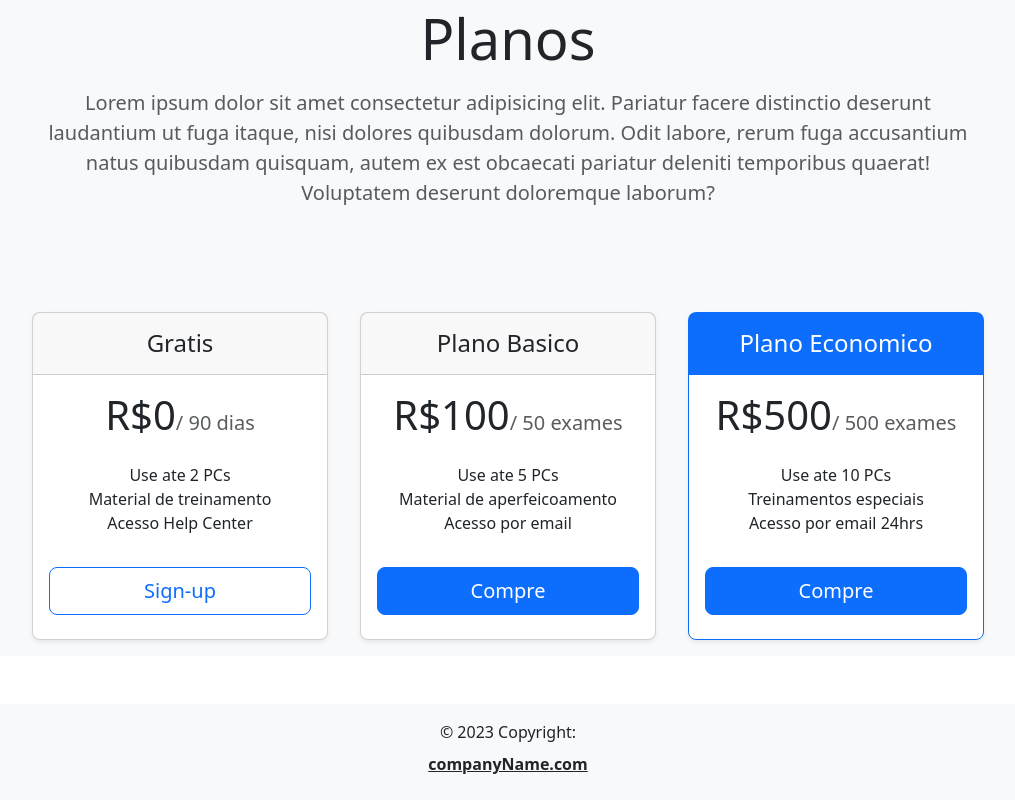
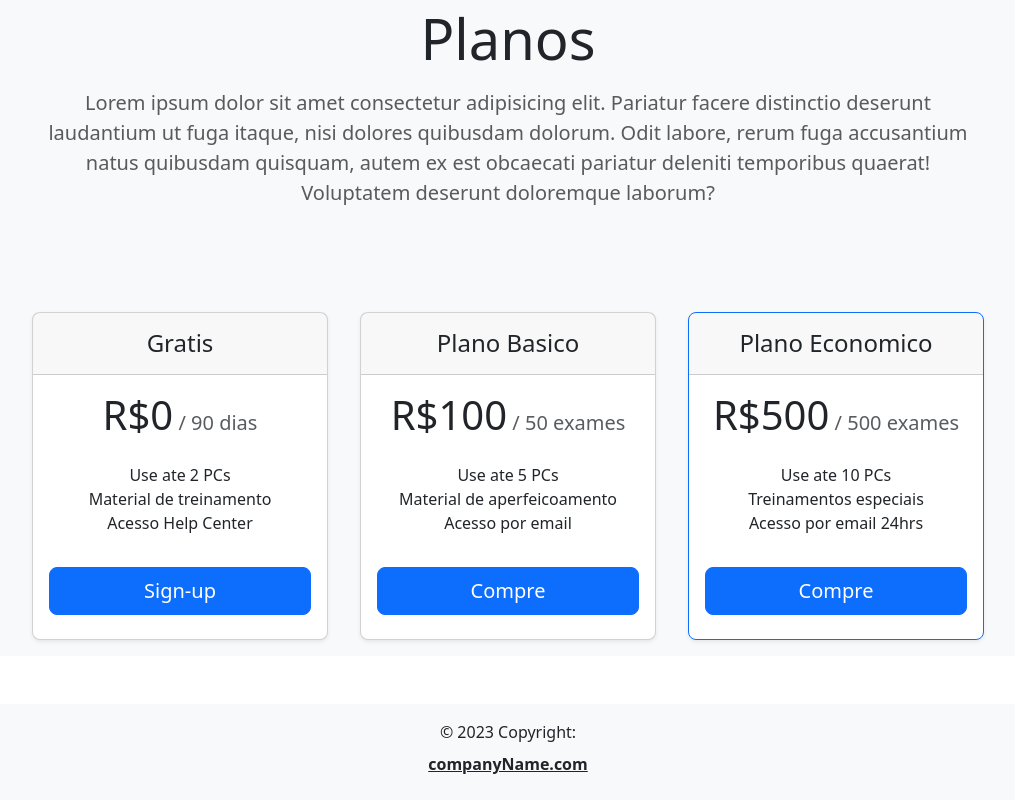
Before and after one commit to guisazevedo/dent_dev, a React (Vite) app: page / in a window 1280 px wide. Shown: the part 4087-4887 px from the top of the page, without its empty margins (132-1147 px from the left). Built offline with nearby package versions, Linux system fonts and the light colour scheme.

Commit message:
fix dictionary for loops

```diff
--- a/src/02_blocks/Navbar.tsx
+++ b/src/02_blocks/Navbar.tsx
@@ -4,11 +4,11 @@ import { NavHashLink } from "react-router-hash-link";
 
 const Navbar = () => {
   const menu_items = [
-    ["Principal", "/#carousel"],
-    ["Video", "/#video"],
-    ["FAQ", "/#faq"],
-    ["Contato", "/#contato"],
-    ["Planos", "/#planos"],
+    { title: "Principal", link: "/#carousel" },
+    { title: "Video", link: "/#video" },
+    { title: "FAQ", link: "/#faq" },
+    { title: "Contato", link: "/#contato" },
+    { title: "Planos", link: "/#planos" },
   ];
 
   const menu_logs = [
@@ -38,8 +38,8 @@ const Navbar = () => {
           <ul className="navbar-nav me-auto mb-2 mb-lg-0">
             {menu_items.map((item) => (
               <li className="nav-item">
-                <NavHashLink className="nav-link text-dark ms-3" to={item[1]}>
-                  {item[0]}
+                <NavHashLink className="nav-link text-dark ms-3" to={item.link}>
+                  {item.title}
                 </NavHashLink>
               </li>
             ))}
--- a/src/02_blocks/Planos.tsx
+++ b/src/02_blocks/Planos.tsx
@@ -1,6 +1,45 @@
 import "bootstrap/dist/css/bootstrap.css";
 
 const Planos = () => {
+  const plan_items = [
+    {
+      plano: "Gratis",
+      price: "R$0",
+      time: " / 90 dias",
+      use_1: "Use ate 2 PCs",
+      use_2: "Material de treinamento",
+      use_3: "Acesso Help Center",
+      action_button: "Sign-up",
+      action_do: "",
+      format_bg: "",
+      format_border: "",
+    },
+    {
+      plano: "Plano Basico",
+      price: "R$100",
+      time: " / 50 exames",
+      use_1: "Use ate 5 PCs",
+      use_2: "Material de aperfeicoamento",
+      use_3: "Acesso por email",
+      action_button: "Compre",
+      action_do: "",
+      format_bg: "",
+      format_border: "",
+    },
+    {
+      plano: "Plano Economico",
+      price: "R$500",
+      time: " / 500 exames",
+      use_1: "Use ate 10 PCs",
+      use_2: "Treinamentos especiais",
+      use_3: "Acesso por email 24hrs",
+      action_button: "Compre",
+      action_do: "",
+      format_gb: "text-bg-primary",
+      format_border: "border-primary",
+    },
+  ];
+
   return (
     <main className="mt-5 mb-5 bg-light" id="planos">
       <div className="w-75 mx-auto">
@@ -15,84 +54,38 @@ const Planos = () => {
           </p>
         </div>
         <div className="row row-cols-1 row-cols-md-3 mb-3 text-center">
+          {plan_items.map((item) => (
             <div className="col p-3">
-            <div className="card h-100 mb-4 rounded-3 shadow-sm">
-              <div className="card-header py-3">
-                <h4 className="my-0 fw-normal">Gratis</h4>
+              <div
+                className={
+                  "card h-100 mb-4 rounded-3 shadow-sm " + item.format_border
+                }
+              >
+                <div className={"card-header py-3 " + item.format_bg}>
+                  <h4 className="my-0 fw-normal">{item.plano}</h4>
                 </div>
                 <div className="card-body d-flex flex-column">
                   <h1 className="card-title pricing-card-title">
-                  R$0
+                    {item.price}
                     <small className="text-body-secondary fw-light fs-5">
-                    / 90 dias
+                      {item.time}
                     </small>
                   </h1>
                   <ul className="list-unstyled mt-3 mb-2">
-                  <li>Use ate 2 PCs</li>
-                  <li>Material de treinamento</li>
-                  <li>Acesso Help Center</li>
-                </ul>
-                <button
-                  type="button"
-                  className="w-100 btn btn-lg btn-outline-primary mt-auto mb-2"
-                >
-                  Sign-up
-                </button>
-              </div>
-            </div>
-          </div>
-          <div className="col p-3">
-            <div className="card h-100 mb-4 rounded-3 shadow-sm">
-              <div className="card-header py-3">
-                <h4 className="my-0 fw-normal">Plano Basico</h4>
-              </div>
-              <div className="card-body d-flex flex-column">
-                <h1 className="card-title pricing-card-title">
-                  R$100
-                  <small className="text-body-secondary fw-light fs-5">
-                    / 50 exames
-                  </small>
-                </h1>
-                <ul className="list-unstyled mt-3 mb-2">
-                  <li>Use ate 5 PCs</li>
-                  <li>Material de aperfeicoamento</li>
-                  <li>Acesso por email</li>
+                    <li>{item.use_1}</li>
+                    <li>{item.use_2}</li>
+                    <li>{item.use_3}</li>
                   </ul>
                   <button
                     type="button"
                     className="w-100 btn btn-lg btn-primary mt-auto mb-2"
                   >
-                  Compre
+                    {item.action_button}
                   </button>
                 </div>
               </div>
             </div>
-          <div className="col p-3">
-            <div className="card h-100 mb-4 rounded-3 shadow-sm border-primary">
-              <div className="card-header py-3 text-bg-primary border-primary">
-                <h4 className="my-0 fw-normal">Plano Economico</h4>
-              </div>
-              <div className="card-body d-flex flex-column">
-                <h1 className="card-title pricing-card-title">
-                  R$500
-                  <small className="text-body-secondary fw-light fs-5">
-                    / 500 exames
-                  </small>
-                </h1>
-                <ul className="list-unstyled mt-3 mb-2">
-                  <li>Use ate 10 PCs</li>
-                  <li>Treinamentos especiais</li>
-                  <li>Acesso por email 24hrs</li>
-                </ul>
-                <button
-                  type="button"
-                  className="w-100 btn btn-lg btn-primary mt-auto mb-2"
-                >
-                  Compre
-                </button>
-              </div>
-            </div>
-          </div>
+          ))}
         </div>
       </div>
     </main>
```
Lines whose indentation alone changed are shown as unchanged.
